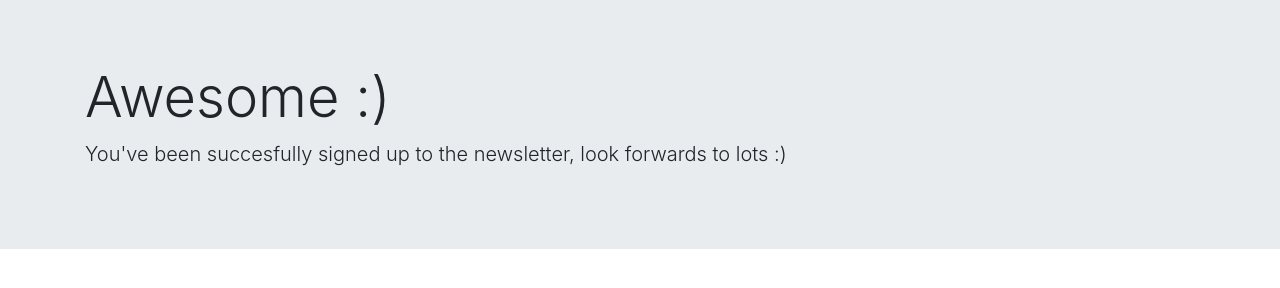
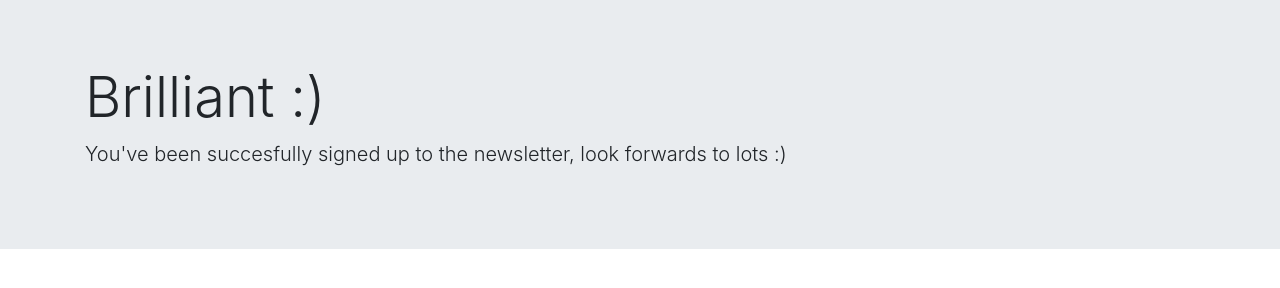
Before and after one commit to oussamabenkemchi/newsLetter, a website: page success.html in a window 1280 px wide. Drawn offline with nearby package versions, Linux system fonts and the light colour scheme.

Commit message:
change success page h1

```diff
--- a/success.html
+++ b/success.html
@@ -13,7 +13,7 @@
 <body>
     <div class="jumbotron jumbotron-fluid">
         <div class="container">
-          <h1 class="display-4">Awesome :)</h1>
+          <h1 class="display-4">Brilliant :)</h1>
           <p class="lead">You've been succesfully signed up to the newsletter,  look forwards to lots :) </p>
         </div>
       </div>
```
